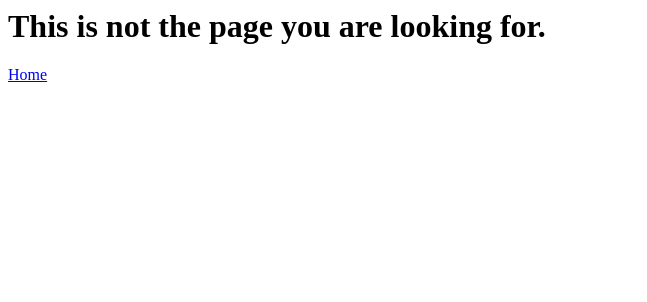
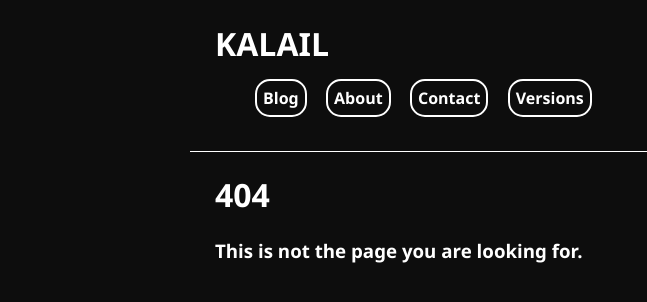
Before and after one commit to thekashifmalik/Kalail, a Django app: template kalail/templates/404.html in a window 1280 px wide. Shown: the top 302 px of the page, without its empty margins (0-647 px from the left). Run offline with Django 3.2, Linux system fonts and the light colour scheme; the template is opened without the code that fills it, so the values that code supplies are empty; parts of the project's set-up code (start-up, migrations or seed data) failed here and were passed over; some libraries are stand-ins or nearby versions.

Commit message:
Enhancement: Update 404 page.

```diff
--- a/kalail/templates/404.html
+++ b/kalail/templates/404.html
@@ -1,3 +1,7 @@
-<h1>This is not the page you are looking for.</h1>
+{% extends 'base.html' %}
+{% block content %}
+<h1>404</h1>
 
-<a href= {% url main.views.index %} >Home</a>
+<h3>This is not the page you are looking for.</h3>
+
+{% endblock content %}
```
